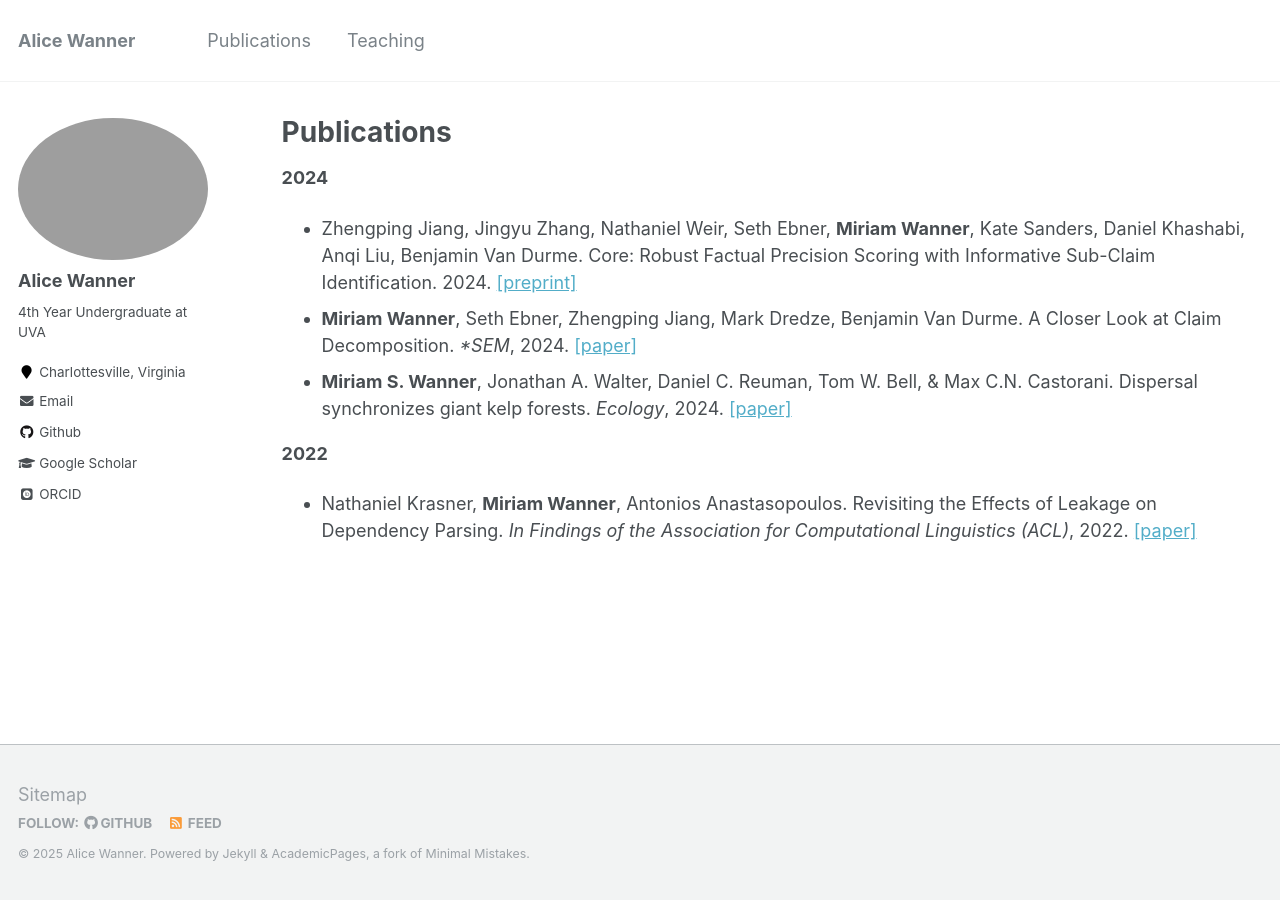
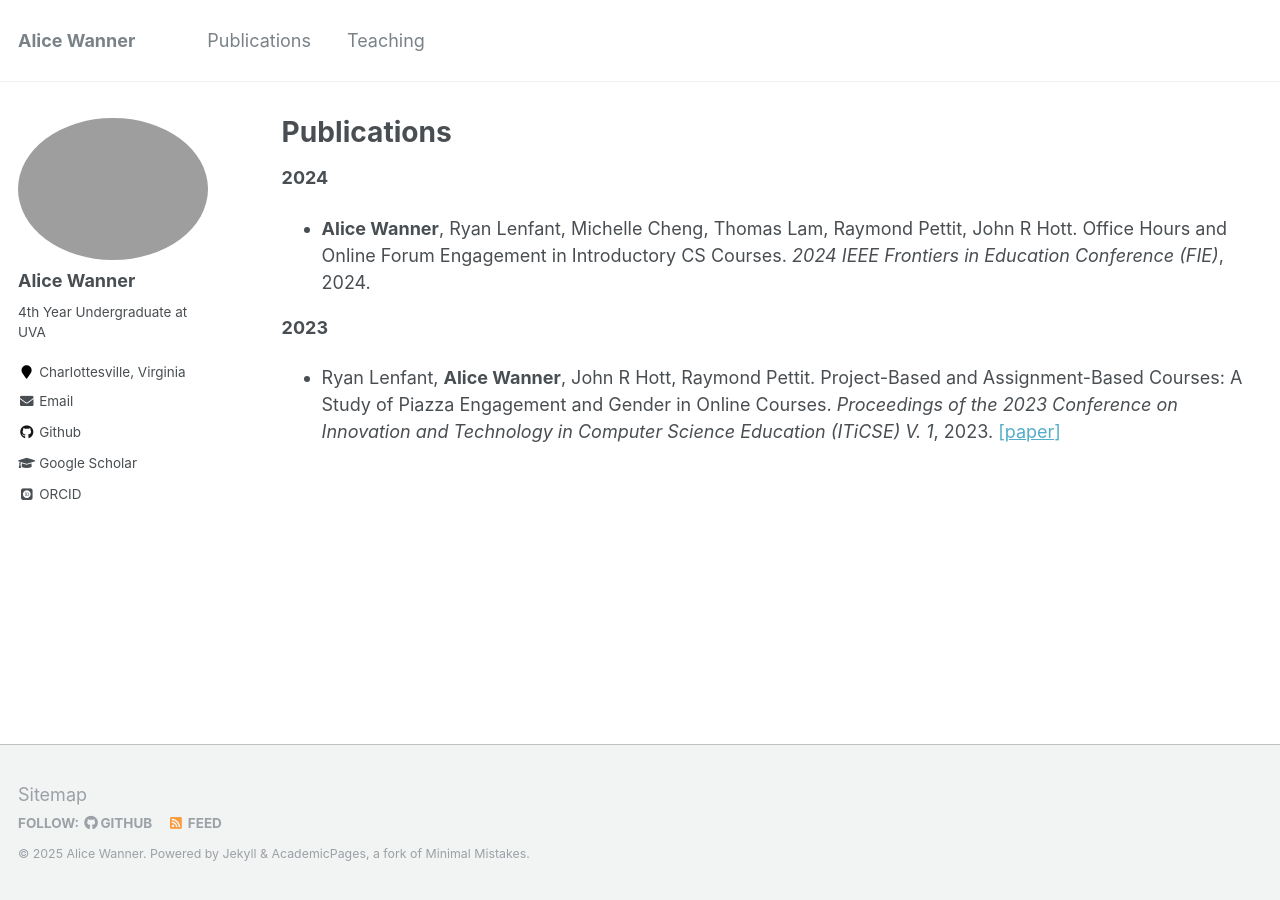
Before and after one commit to alicewanner/alicewanner.github.io, a Jekyll site: the page built from _pages/publications.md, in a window 1280 px wide. Built offline with Jekyll 4.4.1, drawn with Linux system fonts in a browser that asks for light colours; some web fonts are replaced.

```diff
--- a/_pages/publications.md
+++ b/_pages/publications.md
@@ -5,22 +5,7 @@ permalink: /publications/
 author_profile: true
 ---
 **2024**
-- Zhengping Jiang, Jingyu Zhang, Nathaniel Weir, Seth Ebner, **Miriam Wanner**, Kate Sanders, Daniel Khashabi, Anqi Liu, Benjamin Van Durme. Core: Robust Factual Precision Scoring with Informative Sub-Claim Identification. 2024. [[preprint]](https://arxiv.org/pdf/2407.03572)
-- **Miriam Wanner**, Seth Ebner, Zhengping Jiang, Mark Dredze, Benjamin Van Durme. A Closer Look at Claim Decomposition. *\*SEM*, 2024. [[paper]](https://arxiv.org/abs/2403.11903)
-- **Miriam S. Wanner**, Jonathan A. Walter, Daniel C. Reuman, Tom W. Bell, & Max C.N. Castorani. Dispersal synchronizes giant kelp forests. *Ecology*, 2024. [[paper]](https://esajournals.onlinelibrary.wiley.com/doi/10.1002/ecy.4270)
+- **Alice Wanner**, Ryan Lenfant, Michelle Cheng, Thomas Lam, Raymond Pettit, John R Hott. Office Hours and Online Forum Engagement in Introductory CS Courses. *2024 IEEE Frontiers in Education Conference (FIE)*, 2024.
 
-**2022**
-- Nathaniel Krasner, **Miriam Wanner**, Antonios Anastasopoulos. Revisiting the Effects of Leakage on Dependency Parsing. *In Findings of the Association for Computational Linguistics (ACL)*, 2022. [[paper]](https://aclanthology.org/2022.findings-acl.230/)
-
-
-<!--
-{% if author.googlescholar %}
-  You can also find my articles on <u><a href="{{author.googlescholar}}">my Google Scholar profile</a>.</u>
-{% endif %}
-
-{% include base_path %}
-
-{% for post in site.publications reversed %}
-  {% include archive-single.html %}
-{% endfor %}
--->
+**2023**
+- Ryan Lenfant, **Alice Wanner**, John R Hott, Raymond Pettit. Project-Based and Assignment-Based Courses: A Study of Piazza Engagement and Gender in Online Courses. *Proceedings of the 2023 Conference on Innovation and Technology in Computer Science Education (ITiCSE) V. 1*, 2023. [[paper]](https://dl.acm.org/doi/abs/10.1145/3587102.3588833)
```
Also changed, not shown: _pages/about.md (+0 -9 lines), _pages/teaching.html (deleted, +0 -12 lines), _pages/teaching.md (added, +11 -0 lines).
